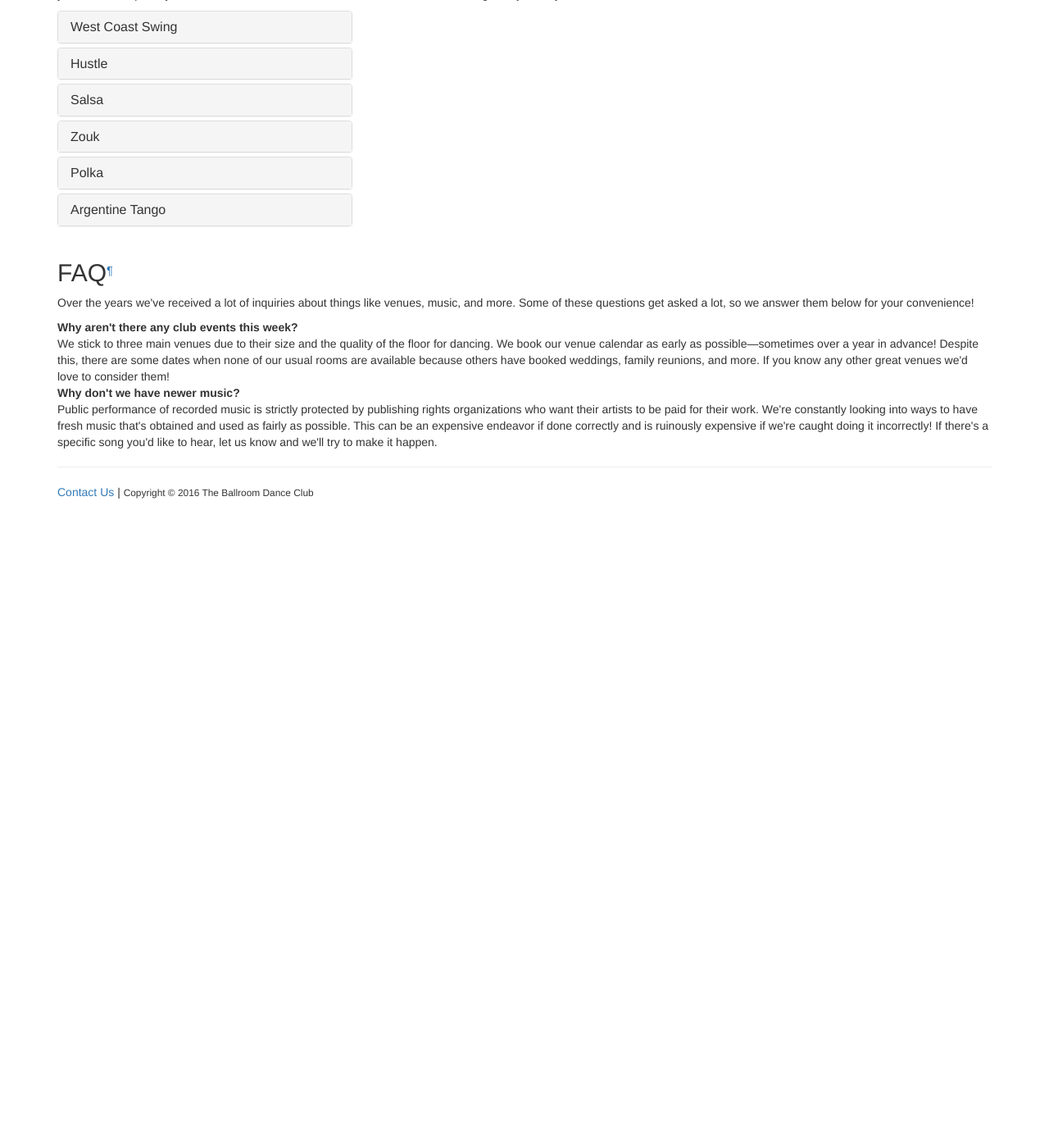
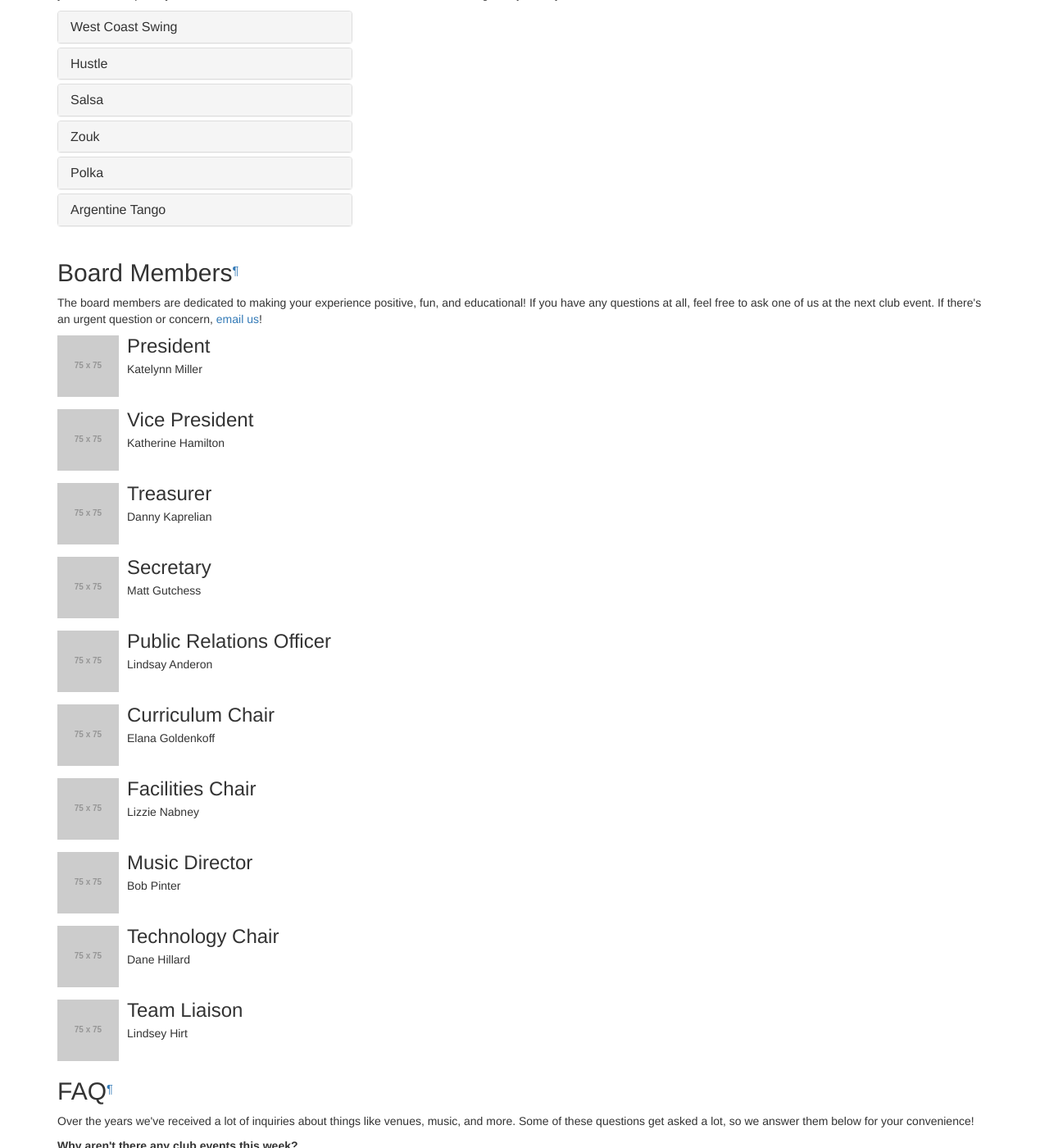
Before and after one commit to ballroom-dance-club/ballroom-dance-club.github.io, a Jekyll site: the page built from index.html, in a window 1280 px wide and 1400 px high, scrolled down 2758 px. Shown: the whole window at 82% size. Built offline with Jekyll 4.4.1, drawn with Linux system fonts in a browser that asks for light colours; nearby versions of some CDN libraries; before the commit the page ends 3388 px from its top, so only the background shows below that.

Commit message:
Add board member information

```diff
--- /dev/null
+++ b/_data/board.yml
@@ -0,0 +1,20 @@
+- position: President
+  person: Katelynn Miller
+- position: Vice President
+  person: Katherine Hamilton
+- position: Treasurer
+  person: Danny Kaprelian
+- position: Secretary
+  person: Matt Gutchess
+- position: Public Relations Officer
+  person: Lindsay Anderon
+- position: Curriculum Chair
+  person: Elana Goldenkoff
+- position: Facilities Chair
+  person: Lizzie Nabney
+- position: Music Director
+  person: Bob Pinter
+- position: Technology Chair
+  person: Dane Hillard
+- position: Team Liaison
+  person: Lindsey Hirt
--- /dev/null
+++ b/_includes/board.html
@@ -0,0 +1,21 @@
+<h2>Board Members<small><a href="#board" name="board"><sup>&para;</sup></a></small></h2>
+
+<p>
+    The board members are dedicated to making your experience positive, fun, and educational!
+    If you have any questions at all, feel free to ask one of us at the next club event. If
+    there's an urgent question or concern, <a href="mailto:bdc-inquiry@umich.edu">email us</a>!
+</p>
+
+<ul class="media-list">
+    {% for board_member in site.data.board %}
+    <li class="media">
+        <div class="media-left">
+            <img class="media-object" src="http://placehold.it/75x75" alt="Photo of {{ board_member.person }}, The Ballroom Dance Club's {{ board_member.position }}" />
+        </div>
+        <div class="media-body">
+            <h3 class="media-heading">{{ board_member.position }}</h3>
+            {{ board_member.person }}
+        </div>
+    </li>
+    {% endfor %}
+</ul>
--- a/_includes/navigation.html
+++ b/_includes/navigation.html
@@ -15,9 +15,12 @@
         <li><a href="#schedule">Schedule</a></li>
         <li><a href="#membership">Membership</a></li>
         <li><a href="#dances">Dances</a></li>
+        <li><a href="#board">Board</a></li>
         <li><a href="#faq">FAQ</a></li>
       </ul>
-      <a class="btn btn-primary navbar-btn navbar-right" href="http://eepurl.com/b0caij" rel="nofollow" target="_blank"><span class="glyphicon glyphicon-envelope" aria-hidden="true"></span> Join Email List</a>
+      <a class="btn btn-primary navbar-btn navbar-right" href="http://eepurl.com/b0caij" rel="nofollow" target="_blank">
+          <span class="glyphicon glyphicon-envelope" aria-hidden="true"></span> Join Email List
+      </a>
     </div>
   </div>
 </nav>
--- a/index.html
+++ b/index.html
@@ -19,4 +19,6 @@ layout: default
 
 {% include dances.html %}
 
+{% include board.html %}
+
 {% include faq.html %}
```
